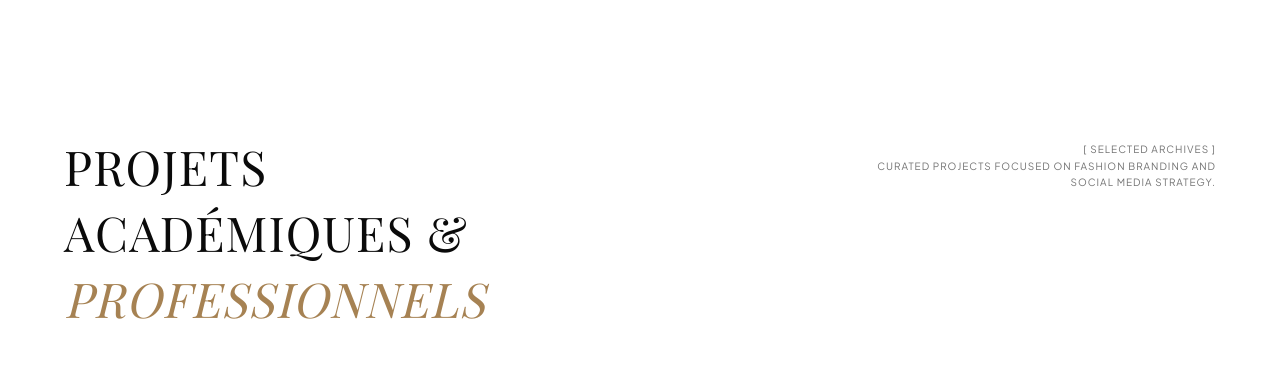
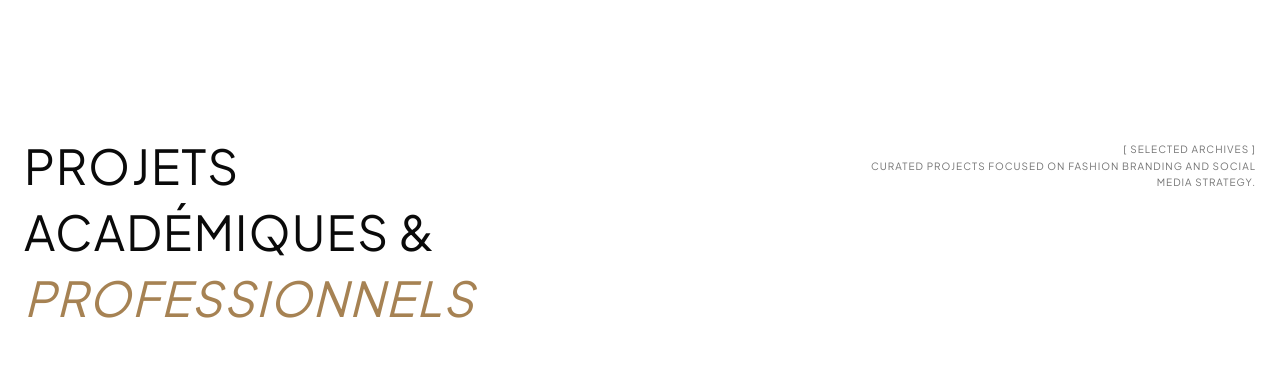
Before and after one commit to Dong-UI2902/gia-uyen-luu, a React (Vite) app: page / in a window 1280 px wide. Shown: the part 960-1341 px from the top of the page. Built offline with nearby package versions, Linux system fonts and the light colour scheme; a web font is replaced by a local one.

Commit message:
change font

```diff
--- a/src/sections/GridSection.jsx
+++ b/src/sections/GridSection.jsx
@@ -64,8 +64,8 @@ export default function GridSection() {
   return (
     <section id="projets" className="w-full py-24 md:py-36 px-6 bg-white">
       {/* Tiêu đề mục trên nền trắng */}
-      <div className="max-w-6xl mx-auto grid grid-cols-1 md:grid-cols-3 gap-8 mb-20 md:mb-28 items-start">
-        <h2 className="font-serif-luxury text-3xl md:text-5xl font-light tracking-wide md:col-span-2 max-w-2xl leading-snug text-neutral-950">
+      <div className="max-w-7xl mx-auto grid grid-cols-1 md:grid-cols-3 gap-8 mb-20 md:mb-28 items-start">
+        <h2 className="text-3xl md:text-5xl font-light-bold tracking-wide md:col-span-2 max-w-2xl leading-snug text-neutral-950">
           PROJETS <br />
           ACADÉMIQUES &{" "}
           <span className="italic text-[#A68253]">PROFESSIONNELS</span>
```
